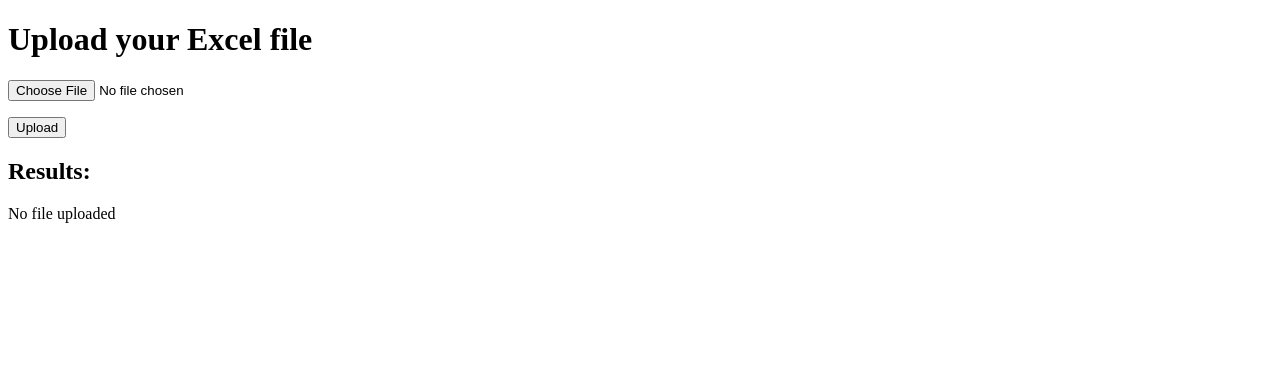
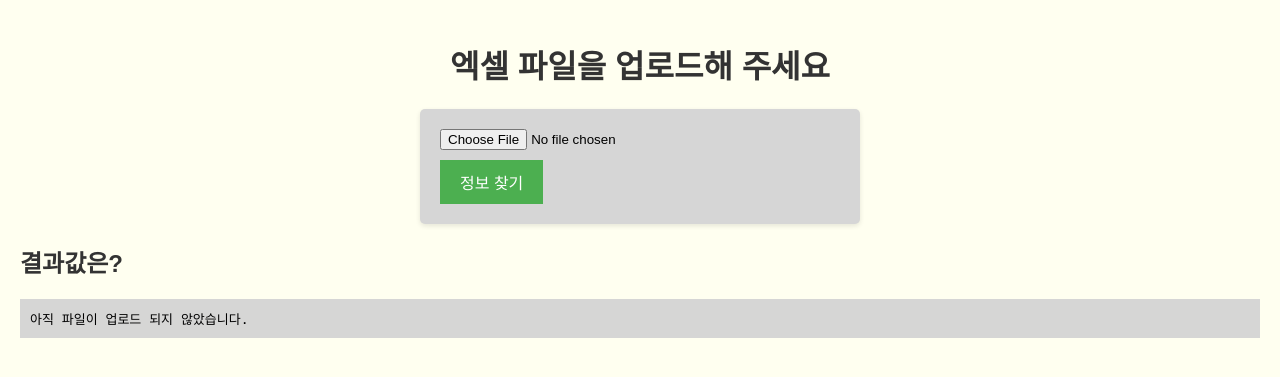
Before and after one commit to gidumg/flask, a Flask app: page / in a window 1280 px wide. Shown: the top 377 px of the page. Run offline with Flask 3, Linux system fonts and the light colour scheme.

Commit message:
second commit

```diff
--- a/app.py
+++ b/app.py
@@ -7,6 +7,9 @@ import requests
 from tqdm import tqdm
 from requests.exceptions import MissingSchema
 from bs4 import BeautifulSoup
+from sqlalchemy import create_engine
+from urllib.parse import quote_plus
+import pandas as pd
 
 logging.basicConfig(level=logging.DEBUG)
 
@@ -35,125 +38,88 @@ def upload_file():
         os.remove(file_path)  # delete file after processing
 
     else:
-        result = "No file uploaded"
+        result = "아직 파일이 업로드 되지 않았습니다."
 
     return render_template('index.html', result=result)
 
+
+
 def process_file(filename):
 
-    file_list = pd.read_excel(filename)
-
-    login_url = "https://comsmart.co.kr/cmart/bbs/login_check.php"
-    username = "fred"
-    password = "123"
-
-    payload = {
-        'mb_id': username,
-        'mb_password': password
-    }
-
-    session = requests.Session()
-    res = session.post(login_url, data=payload)
-
-    final_model_name = []
-    final_link_address = []
-    final_description_list = []
-    final_access_link_list = []
-    final_stock_list = []
-
-    for r in tqdm(range(len(file_list))):
-        url = "https://www.comsmart.co.kr/cmart/shop/search.php?wk=&q="
-        item_name = str(file_list.loc[r, '모델명'])
-        url_link = url + item_name
-        comsmart = session.get(url_link)
-        soup = BeautifulSoup(comsmart.text, 'html.parser')
-
-        table = soup.select("div.tgslider")
-
-        model_name = []
-        image_link = []
-        description_list = []
-        access_link_list = []
+    file_list = pd.read_excel(filename, header=0, sheet_name=0)
+    find_prokit = file_list
 
 
-        for i in table:
-            for e in i.select("div.red.it_5") :
-                model = e.get_text().replace("[","").replace("]","").strip()
-                model_name.append(model)
+    #######################################################################
 
-        for i in table:
-            for e in i.select("div.inner_inner img") :
-                link = e['src']
-                image_link.append(link)
+    password = quote_plus('!!@Ll752515')
 
-        for i in table :
-            for e in i.select("div.it_name") :
-                description = e.get_text()
-                description_list.append(description)
+    # SQL에서 프로킷 / 컴스마트 정보 가져오기
 
-        for i in table :
-            for e in i.select("div.inner_inner a") :
-                access_link = e['href']
-                access_link_list.append(access_link)
-
-        df = pd.DataFrame({"모델명" : model_name, "링크주소" : image_link, "상세정보" : description_list, "접속링크" : access_link_list})
+    engine = create_engine(f'mysql+pymysql://fred:{password}@fred1234.synology.me/fred')
+    query = """select `주문코드`, `바코드`, `상품명`, `모델명`, `총재고(H)`, `허브매장(U)`, `본사재고(B)`, `판매가`, ` 상품이미지1`  from comsmart_web """
+    comsmart_df = pd.read_sql(query, con=engine)
 
 
-        image_link_address = df[df['모델명']  == item_name]['링크주소']
-        if not image_link_address.empty:
-            image_link_address = image_link_address.values[0]
-        else:
-            image_link_address = ""
-
-        description_list_df = df[df['모델명']  == item_name]['상세정보']
-        if not description_list_df.empty:
-            description_list_df = description_list_df.values[0]
-        else:
-            description_list_df = ""
-
-        access_link_list_df = df[df['모델명']  == item_name]['접속링크']
-        if not access_link_list_df.empty:
-            access_link_list_df = access_link_list_df.values[0]
-        else:
-            access_link_list_df = ""
+    engine = create_engine(f'mysql+pymysql://fred:{password}@fred1234.synology.me/fred')
+    query = """select * from prokit """
+    prokit_df = pd.read_sql(query, con=engine)
+    engine.dispose()
 
 
+    # prokit 데이터프레임 정리하기
+    prokit_df = prokit_df[['item_name', 'description','price','location','invoice_number','date','po']]
 
-        try :
-            product_url = access_link_list_df
-            stock = session.get(product_url)
-            soup = BeautifulSoup(stock.text, 'html.parser')
-            access_link_table = soup.select("#goods_price_inner tr")
-
-            for i in access_link_table :
-                for e in i.select("#erpchk") :
-                    stocks = e.get_text().split()
-                    if stocks[0] == "총재고" :
-                        total_stocks = stocks[2]
-
-        except MissingSchema:
-            total_stocks = ""
+    # 열값 변경, 오름차순 정렬, date를 기준으로 가장 최근값 정렬, 2차 재정렬 = prokit_html_df
+    prokit_df = prokit_df.rename(columns={'item_name' : '모델명'})
+    prokit_df = prokit_df[prokit_df['모델명'].notna() & prokit_df['date'].notna()]  # 모델명과 date 모두 NaN 값이 아닌 행만 선택
+    prokit_df = prokit_df.sort_values("date", ascending=False)
+    idx = prokit_df.groupby("모델명")['date'].idxmax()
+    prokit_df_latest = prokit_df.loc[idx]
+    prokit_html_df = prokit_df_latest[['모델명','description','price','location']]
 
 
-        final_model_name.append(item_name)
-        final_link_address.append(image_link_address)
-        final_description_list.append(description_list_df)
-        final_stock_list.append(total_stocks)
+    prokit_html = find_prokit.merge(comsmart_df, on="모델명", how="left")
+    prokit_html2 = prokit_html.merge(prokit_html_df, on="모델명", how="left")
+    prokit_html2 = prokit_html2[['주문코드', '모델명', '바코드', '상품명','description', '총재고(H)', '허브매장(U)','본사재고(B)','판매가','price', 'location', ' 상품이미지1' ]]
 
-    final_df = pd.DataFrame( {"모델명" : final_model_name, "상세정보" : final_description_list, "총재고" : final_stock_list, "이미지주소" : final_link_address})
+    prokit_html2 = prokit_html2.fillna("")
 
 
     from IPython.display import display, HTML
 
     # 각 이미지 링크를 HTML 이미지 태그로 변환
-    final_df['이미지주소'] = final_df['이미지주소'].apply(lambda x: f'<img src="{x}" width="100">')
+    prokit_html2[' 상품이미지1'] = prokit_html2[' 상품이미지1'].apply(lambda x: f'<img src="{x}" width="100">')
     # 데이터프레임을 HTML로 변환
-    html = final_df.to_html(escape=False)
+    html = prokit_html2.to_html(escape=False)
 
-    #with open('output.html', 'w') as f:
-    #    f.write(html)
+    css_style = """
+    <style>
+        table {
+            border-collapse: collapse;
+            width: 100%;
+        }
+        th, td {
+            padding: 8px;
+            text-align: left;
+            border-bottom: 1px solid #ddd;
+        }
+        tr:nth-child(even) {
+            background-color: #f2f2f2;
+        }
+        tr:hover {
+            background-color: #ddd;
+        }
+    </style>
+    """
 
-    return Markup(html)
+    # CSS 스타일을 HTML에 적용합니다.
+    html_with_style = css_style + html
+
+    return Markup(html_with_style)
+
+
+    #######################################################################
 
 if __name__ == "__main__":
     app.run(port=5000)
--- a/templates/index.html
+++ b/templates/index.html
@@ -1,17 +1,74 @@
 <!DOCTYPE html>
 <html>
     <head>
-        <title>Upload File</title>
+        <title>엑셀 파일을 업로드 해 주세요.</title>
+        <style>
+            body {
+                font-family: Arial, sans-serif;
+                background-color: #fffff0;
+                margin: 0;
+                padding: 20px;
+            }
+
+            h1 {
+                text-align: center;
+                color: #333;
+            }
+
+            form {
+                max-width: 400px;
+                margin: 20px auto;
+                padding: 20px;
+                background-color: #D6D6D6;
+                border-radius: 5px;
+                box-shadow: 0 2px 5px rgba(0, 0, 0, 0.1);
+            }
+
+            input[type="file"] {
+                display: block;
+                margin-bottom: 10px;
+            }
+
+            input[type="submit"] {
+                background-color: #4caf50;
+                color: #fff;
+                border: none;
+                padding: 10px 20px;
+                font-size: 16px;
+                cursor: pointer;
+            }
+
+            h2 {
+                margin-top: 20px;
+                color: #333;
+            }
+
+            pre {
+                background-color: #D6D6D5;
+                padding: 10px;
+                overflow-x: auto;
+                white-space: normal; /* 결과값 줄바꿈 방지 */
+            }
+
+            /* 미디어 쿼리를 사용하여 화면 크기에 따라 결과값 스타일 변경 */
+            @media (max-width: 600px) {
+                pre {
+                    font-size: 14px;
+                    padding: 5px;
+                }
+            }
+        </style>
     </head>
     <body>
-        <h1>Upload your Excel file</h1>
+        <h1>엑셀 파일을 업로드해 주세요</h1>
         <form method="POST" action="/" enctype="multipart/form-data">
-            <p><input type="file" name="file"></p>
-            <p><input type="submit" value="Upload"></p>
+            <input type="file" name="file">
+            <input type="submit" value="정보 찾기">
         </form>
+
         {% if result %}
-        <h2>Results:</h2>
-        {{ result | safe }}
+        <h2>결과값은?</h2>
+        <pre>{{ result }}</pre>
         {% endif %}
     </body>
 </html>
```
